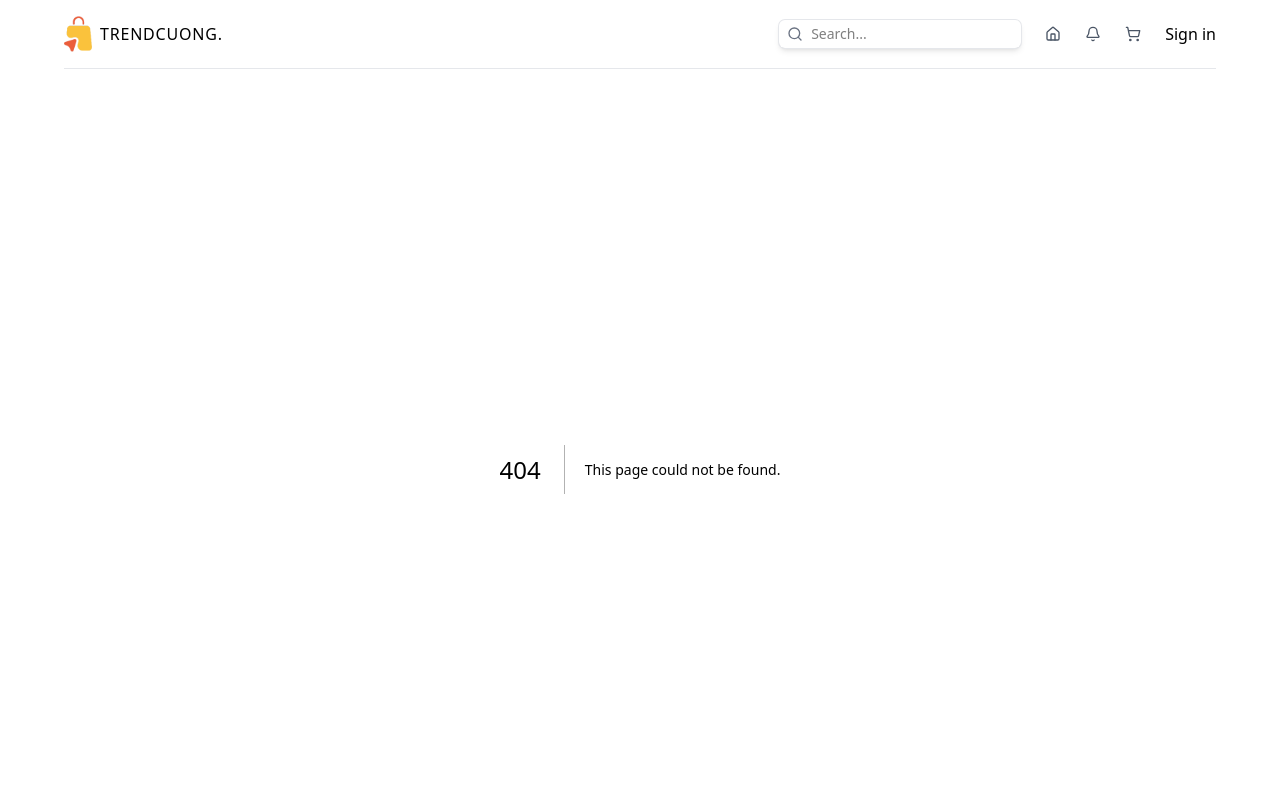
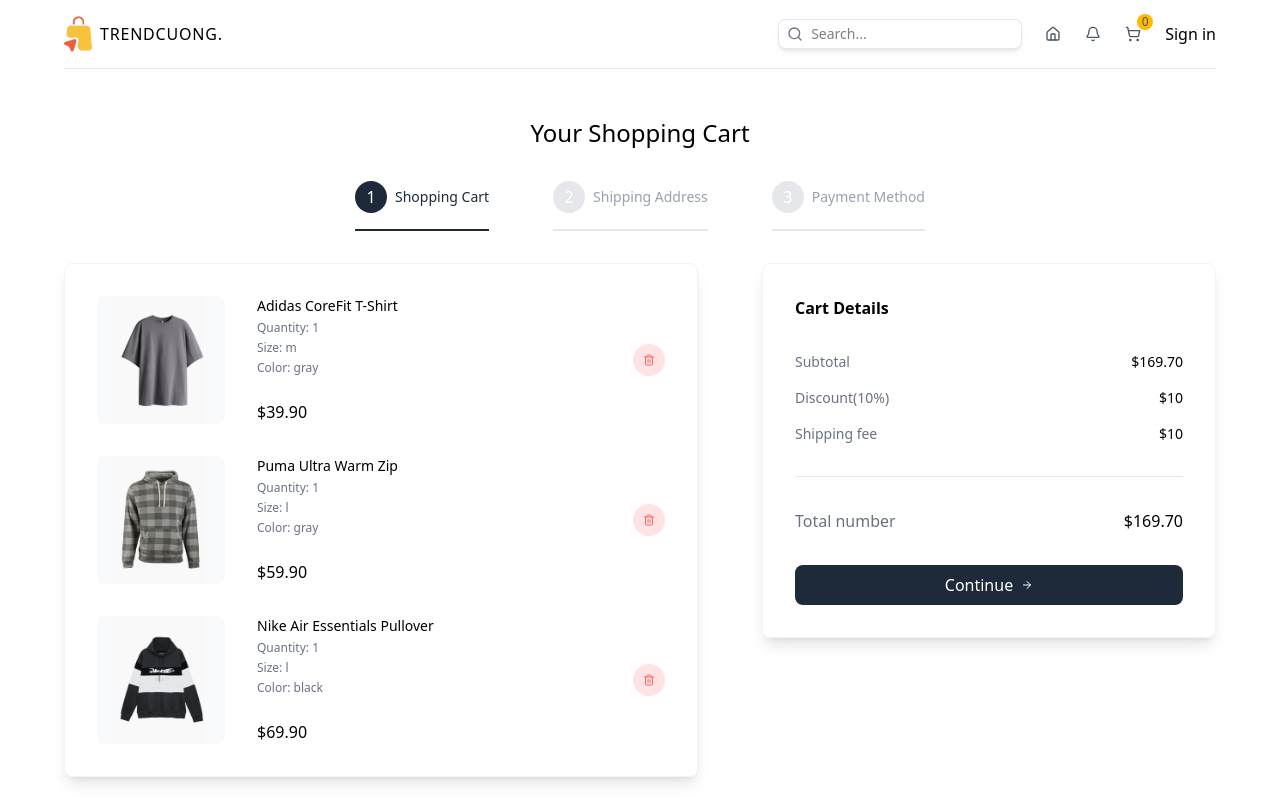
Before and after one commit to masonnguyen1243/monorepo-ecom-ui, a Next.js app in the folder client/: page /cart in a window 1280 px wide. Before the commit this address had no page. Shown: the top 800 px of the page. Built offline with nearby package versions, Linux system fonts and the light colour scheme.

Commit message:
feat: Cart page design with steps

```diff
--- /dev/null
+++ b/client/src/app/cart/page.tsx
@@ -0,0 +1,231 @@
+"use client";
+
+import PaymentForm from "@/components/PaymentForm";
+import ShippingForm from "@/components/ShippingForm";
+import { CartItemsType } from "@/types";
+import { ArrowRight, Trash2 } from "lucide-react";
+import Image from "next/image";
+import { useRouter, useSearchParams } from "next/navigation";
+import { useState } from "react";
+
+const steps = [
+  {
+    id: 1,
+    title: "Shopping Cart",
+  },
+  {
+    id: 2,
+    title: "Shipping Address",
+  },
+  {
+    id: 3,
+    title: "Payment Method",
+  },
+];
+
+//Mock data
+const cartItems: CartItemsType = [
+  {
+    id: 1,
+    name: "Adidas CoreFit T-Shirt",
+    shortDescription:
+      "Lorem ipsum dolor sit amet consect adipisicing elit lorem ipsum dolor sit.",
+    description:
+      "Lorem ipsum dolor sit amet consect adipisicing elit lorem ipsum dolor sit. Lorem ipsum dolor sit amet consect adipisicing elit lorem ipsum dolor sit. Lorem ipsum dolor sit amet consect adipisicing elit lorem ipsum dolor sit.",
+    price: 39.9,
+    sizes: ["s", "m", "l", "xl", "xxl"],
+    colors: ["gray", "purple", "green"],
+    images: {
+      gray: "/products/1g.png",
+      purple: "/products/1p.png",
+      green: "/products/1gr.png",
+    },
+    quantity: 1,
+    selectedSize: "m",
+    selectedColor: "gray",
+  },
+  {
+    id: 2,
+    name: "Puma Ultra Warm Zip",
+    shortDescription:
+      "Lorem ipsum dolor sit amet consect adipisicing elit lorem ipsum dolor sit.",
+    description:
+      "Lorem ipsum dolor sit amet consect adipisicing elit lorem ipsum dolor sit. Lorem ipsum dolor sit amet consect adipisicing elit lorem ipsum dolor sit. Lorem ipsum dolor sit amet consect adipisicing elit lorem ipsum dolor sit.",
+    price: 59.9,
+    sizes: ["s", "m", "l", "xl"],
+    colors: ["gray", "green"],
+    images: { gray: "/products/2g.png", green: "/products/2gr.png" },
+    quantity: 1,
+    selectedSize: "l",
+    selectedColor: "gray",
+  },
+  {
+    id: 3,
+    name: "Nike Air Essentials Pullover",
+    shortDescription:
+      "Lorem ipsum dolor sit amet consect adipisicing elit lorem ipsum dolor sit.",
+    description:
+      "Lorem ipsum dolor sit amet consect adipisicing elit lorem ipsum dolor sit. Lorem ipsum dolor sit amet consect adipisicing elit lorem ipsum dolor sit. Lorem ipsum dolor sit amet consect adipisicing elit lorem ipsum dolor sit.",
+    price: 69.9,
+    sizes: ["s", "m", "l"],
+    colors: ["green", "blue", "black"],
+    images: {
+      green: "/products/3gr.png",
+      blue: "/products/3b.png",
+      black: "/products/3bl.png",
+    },
+    quantity: 1,
+    selectedSize: "l",
+    selectedColor: "black",
+  },
+];
+
+const CartPage = () => {
+  const searchParams = useSearchParams();
+  const router = useRouter();
+  const [shippingForm, setShippingForm] = useState(null);
+
+  const activeStep = parseInt(searchParams.get("step") || "1");
+
+  return (
+    <div className="flex flex-col gap-8 items-center justify-center mt-12">
+      {/* Title */}
+      <h1 className="text-2xl font-medium">Your Shopping Cart</h1>
+
+      {/* Steps */}
+      <div className="flex flex-col lg:flex-row items-center gap-8 lg:gap-16">
+        {steps.map((step) => (
+          <div
+            key={step.id}
+            className={`flex items-center gap-2 border-b-2 pb-4 ${
+              step.id === activeStep ? "border-gray-800" : "border-gray-200"
+            }`}
+          >
+            <div
+              className={`w-6 h-6 rounded-full text-white p-4 flex items-center justify-center ${
+                step.id === activeStep ? "bg-gray-800" : "bg-gray-200"
+              }`}
+            >
+              {step.id}
+            </div>
+            <p
+              className={`text-sm font-medium ${
+                step.id === activeStep ? "text-gray-800" : "text-gray-400"
+              }`}
+            >
+              {step.title}
+            </p>
+          </div>
+        ))}
+      </div>
+
+      {/* Steps and details */}
+      <div className="flex flex-col lg:flex-row gap-16 w-full">
+        {/* Steps */}
+        <div className="w-full lg:w-7/12 shadow-lg border border-gray-100 p-8 rounded-lg flex flex-col gap-8">
+          {activeStep === 1 ? (
+            cartItems.map((item) => (
+              // Single cart item
+              <div key={item.id} className="flex items-center justify-between">
+                {/* Image and details */}
+                <div className="flex gap-8">
+                  {/* image */}
+                  <div className="relative w-32 h-32 bg-gray-50 rounded-lg overflow-hidden">
+                    <Image
+                      src={item.images[item.selectedColor]}
+                      alt={item.name}
+                      fill
+                      className="object-contain"
+                    />
+                  </div>
+                  {/* details */}
+                  <div className="flex flex-col justify-between">
+                    <div className="flex flex-col gap-1">
+                      <p className="text-sm font-medium">{item.name}</p>
+                      <p className="text-xs text-gray-500">
+                        Quantity: {item.quantity}
+                      </p>
+                      <p className="text-xs text-gray-500">
+                        Size: {item.selectedSize}
+                      </p>
+                      <p className="text-xs text-gray-500">
+                        Color: {item.selectedColor}
+                      </p>
+                    </div>
+                    <p className="font-medium">${item.price.toFixed(2)}</p>
+                  </div>
+                </div>
+                {/* Delete button */}
+                <button className="w-8 h-8 rounded-full bg-red-100 hover:bg-red-200 transition-all duration-300 text-red-400 flex items-center justify-center cursor-pointer">
+                  <Trash2 className="w-3 h-3" />
+                </button>
+              </div>
+            ))
+          ) : activeStep === 2 ? (
+            <ShippingForm />
+          ) : activeStep === 3 && shippingForm ? (
+            <PaymentForm />
+          ) : (
+            <p className="text-sm text-gray-500">
+              Please fill in shipping form to continue
+            </p>
+          )}
+        </div>
+
+        {/* Details */}
+        <div className="w-full lg:w-5/12 shadow-lg border border-gray-100 p-8 rounded-lg flex flex-col gap-8 h-max">
+          <h2 className="font-semibold">Cart Details</h2>
+          <div className="flex flex-col gap-4">
+            {/* Subtotal */}
+            <div className="flex justify-between text-sm">
+              <p className="text-gray-500">Subtotal</p>
+              <p className="font-medium">
+                $
+                {cartItems
+                  .reduce((acc, item) => acc + item.price * item.quantity, 0)
+                  .toFixed(2)}
+              </p>
+            </div>
+
+            {/* Discount */}
+            <div className="flex justify-between text-sm">
+              <p className="text-gray-500">Discount(10%)</p>
+              <p className="font-medium">$10</p>
+            </div>
+
+            {/* Shipping fee */}
+            <div className="flex justify-between text-sm">
+              <p className="text-gray-500">Shipping fee</p>
+              <p className="font-medium">$10</p>
+            </div>
+          </div>
+
+          <hr className="border-gray-200" />
+
+          {/* Total number */}
+          <div className="flex justify-between">
+            <p className="text-gray-500">Total number</p>
+            <p className="font-medium">
+              $
+              {cartItems
+                .reduce((acc, item) => acc + item.price * item.quantity, 0)
+                .toFixed(2)}
+            </p>
+          </div>
+
+          {activeStep === 1 && (
+            <button
+              onClick={() => router.push("/cart?step=2", { scroll: false })}
+              className="w-full bg-gray-800 text-white p-2 rounded-lg cursor-pointer flex items-center justify-center gap-2 hover:bg-gray-900 transition-all duration-300"
+            >
+              Continue
+              <ArrowRight className="w-3 h-3" />
+            </button>
+          )}
+        </div>
+      </div>
+    </div>
+  );
+};
+
+export default CartPage;
--- a/client/src/components/Navbar.tsx
+++ b/client/src/components/Navbar.tsx
@@ -2,6 +2,7 @@
 import Link from "next/link";
 import SearchBar from "./SearchBar";
 import { Bell, Home, ShoppingCart } from "lucide-react";
+import ShoppingCartIcon from "./ShoppingCartIcon";
 
 const Navbar = () => {
   return (
@@ -27,7 +28,7 @@
           <Home className="w-4 h-4 text-gray-600" />
         </Link>
         <Bell className="w-4 h-4 text-gray-600 cursor-pointer" />
-        <ShoppingCart className="w-4 h-4 text-gray-600 cursor-pointer" />
+        <ShoppingCartIcon />
 
         <Link href={"/login"}>Sign in</Link>
       </div>
--- /dev/null
+++ b/client/src/components/PaymentForm.tsx
@@ -0,0 +1,5 @@
+const PaymentForm = () => {
+  return <div>PaymentForm</div>;
+};
+
+export default PaymentForm;
--- a/client/src/components/ProductList.tsx
+++ b/client/src/components/ProductList.tsx
@@ -2,7 +2,7 @@
 import Categories from "./Categories";
 import ProductCard from "./ProductCard";
 import Link from "next/link";
-import Filter from "./FIlter";
+import Filter from "./Filter";
 
 //Mock data
 const products: ProductsType = [
--- /dev/null
+++ b/client/src/components/ShippingForm.tsx
@@ -0,0 +1,5 @@
+const ShippingForm = () => {
+  return <div>ShippingForm</div>;
+};
+
+export default ShippingForm;
--- /dev/null
+++ b/client/src/components/ShoppingCartIcon.tsx
@@ -0,0 +1,17 @@
+"use client";
+
+import { ShoppingCart } from "lucide-react";
+import Link from "next/link";
+
+const ShoppingCartIcon = () => {
+  return (
+    <Link href="/cart" className="relative">
+      <ShoppingCart className="w-4 h-4 text-gray-600" />
+      <span className="absolute -top-3 -right-3 bg-amber-400 text-gray-600 rounded-full w-4 h-4 flex items-center justify-center text-xs font-medium">
+        0
+      </span>
+    </Link>
+  );
+};
+
+export default ShoppingCartIcon;
```
Also changed, not shown: client/src/types.ts (+8 -0 lines).
